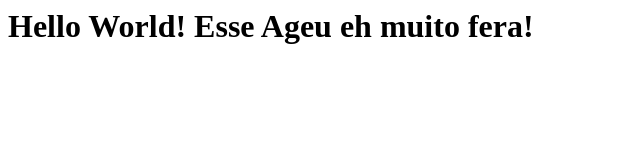
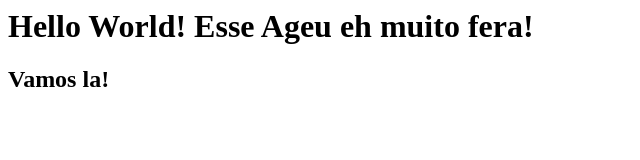
Before and after one commit to ageuleandro1/Meus-Estudos, a plain HTML site: page public-html/index.html in a window 1280 px wide. Shown: the whole page, without its empty margins (0-640 px from the left). Drawn offline with Linux system fonts and the light colour scheme.

Commit message:
segundo commit

```diff
--- a/public-html/index.html
+++ b/public-html/index.html
@@ -3,5 +3,8 @@
         <h1>
             Hello World! Esse Ageu eh muito fera!
         </h1>
+        <h2>
+            Vamos la!
+        </h2>
     </body>
 </html>
```
